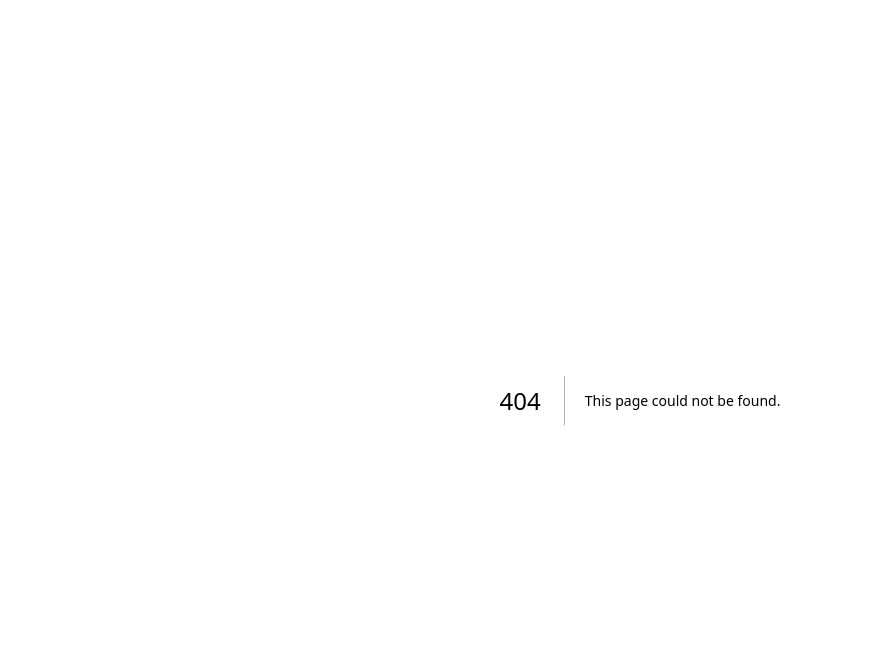
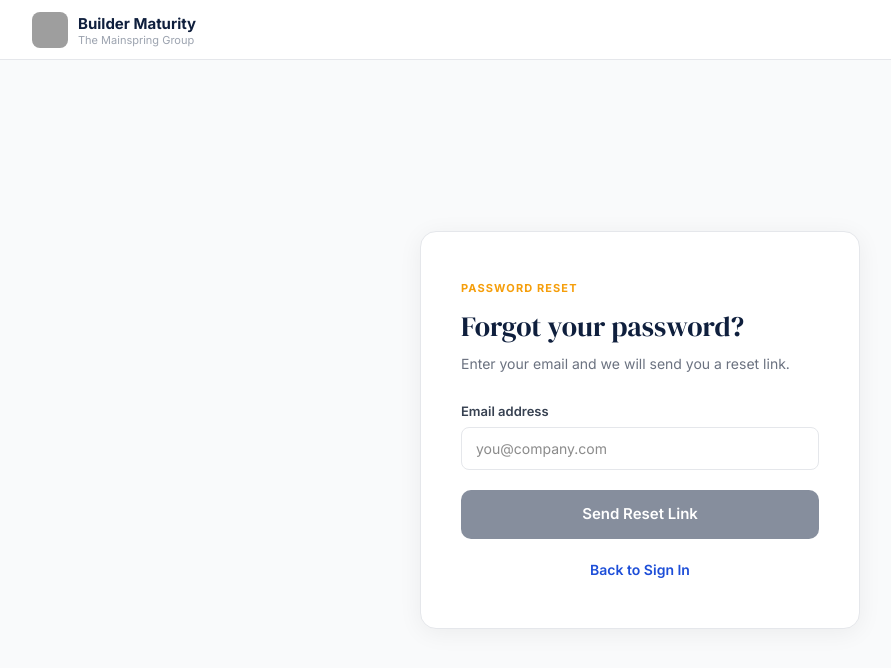
Before and after one commit to matt-tmg-hub/maturity, a Next.js app: page /forgot-password in a window 1280 px wide. Before the commit this address had no page. Shown: the top 668 px of the page, without its empty margins (0-891 px from the left). Built offline with nearby package versions, Linux system fonts and the light colour scheme; no server answers; grey boxes are pictures that could not be loaded.

Commit message:
Fix forgot password page

```diff
--- /dev/null
+++ b/app/forgot-password/page.tsx
@@ -0,0 +1,73 @@
+'use client'
+import { useState } from 'react'
+import { createClient } from '@/lib/supabase/client'
+
+export default function ForgotPasswordPage() {
+  const [email, setEmail] = useState('')
+  const [loading, setLoading] = useState(false)
+  const [sent, setSent] = useState(false)
+  const [error, setError] = useState('')
+  const supabase = createClient()
+
+  async function handleReset() {
+    if (!email) return
+    setLoading(true); setError('')
+    const { error } = await supabase.auth.resetPasswordForEmail(email, {
+      redirectTo: `${window.location.origin}/auth/reset-password`,
+    })
+    if (error) { setError(error.message); setLoading(false); return }
+    setSent(true); setLoading(false)
+  }
+
+  return (
+    <>
+      <style>{`
+        @import url('https://fonts.googleapis.com/css2?family=Inter:wght@400;500;600;700&family=DM+Serif+Display:ital@0;1&display=swap');
+        *,*::before,*::after{box-sizing:border-box;margin:0;padding:0}
+        body{font-family:'Inter',sans-serif;background:#f9fafb;min-height:100vh;}
+      `}</style>
+      <nav style={{background:'#fff',borderBottom:'1px solid #e5e7eb',padding:'0 2rem',height:60,display:'flex',alignItems:'center'}}>
+        <a href="/" style={{display:'flex',alignItems:'center',gap:10,textDecoration:'none'}}>
+          <img src="https://rkfkccefwlarscfjmncz.supabase.co/storage/v1/object/public/assets/Wht%20M%20Solid%20Blue%20Sq%20Clear%20Background.png" alt="Mainspring M" style={{width:36,height:36,borderRadius:8,display:'block'}} />
+          <div>
+            <div style={{fontSize:15,fontWeight:700,color:'#0f1f3d'}}>Builder Maturity</div>
+            <span style={{fontSize:11,color:'#9ca3af',display:'block',lineHeight:1}}>The Mainspring Group</span>
+          </div>
+        </a>
+      </nav>
+      <div style={{minHeight:'calc(100vh - 60px)',display:'flex',alignItems:'center',justifyContent:'center',padding:'40px 1rem'}}>
+        <div style={{background:'#fff',border:'1px solid #e5e7eb',borderRadius:16,padding:'48px 40px',width:'100%',maxWidth:440,boxShadow:'0 4px 24px rgba(0,0,0,0.06)'}}>
+          {sent ? (
+            <>
+              <div style={{width:56,height:56,background:'#dcfce7',borderRadius:'50%',display:'flex',alignItems:'center',justifyContent:'center',margin:'0 auto 20px'}}>
+                <svg width="24" height="24" viewBox="0 0 24 24" fill="none"><path d="M5 13l4 4L19 7" stroke="#16a34a" strokeWidth="2.5" strokeLinecap="round" strokeLinejoin="round"/></svg>
+              </div>
+              <h1 style={{fontFamily:"'DM Serif Display',serif",fontSize:26,color:'#0f1f3d',marginBottom:10,textAlign:'center'}}>Check your email</h1>
+              <p style={{fontSize:14,color:'#6b7280',lineHeight:1.7,textAlign:'center',marginBottom:28}}>We sent a reset link to <strong>{email}</strong>. Click it to set a new password.</p>
+              <a href="/login" style={{display:'block',textAlign:'center',padding:'12px',background:'#0f1f3d',color:'#fff',borderRadius:10,fontWeight:600,fontSize:14,textDecoration:'none'}}>Back to Sign In</a>
+            </>
+          ) : (
+            <>
+              <div style={{fontSize:11,fontWeight:700,letterSpacing:'.1em',textTransform:'uppercase',color:'#f59e0b',marginBottom:8}}>Password Reset</div>
+              <h1 style={{fontFamily:"'DM Serif Display',serif",fontSize:28,color:'#0f1f3d',marginBottom:6}}>Forgot your password?</h1>
+              <p style={{fontSize:14,color:'#6b7280',marginBottom:28}}>Enter your email and we will send you a reset link.</p>
+              {error && <div style={{background:'#fee2e2',border:'1px solid #fecaca',borderRadius:8,padding:'12px 16px',marginBottom:20,color:'#dc2626',fontSize:13}}>{error}</div>}
+              <div style={{marginBottom:20}}>
+                <label style={{display:'block',fontSize:13,fontWeight:600,color:'#374151',marginBottom:6}}>Email address</label>
+                <input type="email" value={email} onChange={e => setEmail(e.target.value)} onKeyDown={e => e.key === 'Enter' && handleReset()} placeholder="you@company.com"
+                  style={{width:'100%',padding:'10px 14px',border:'1px solid #e5e7eb',borderRadius:8,fontSize:14,outline:'none',fontFamily:'inherit'}} />
+              </div>
+              <button onClick={handleReset} disabled={loading || !email}
+                style={{width:'100%',padding:'13px',background:'#0f1f3d',color:'#fff',border:'none',borderRadius:10,fontSize:15,fontWeight:600,cursor:'pointer',opacity:loading||!email?0.5:1}}>
+                {loading ? 'Sending...' : 'Send Reset Link'}
+              </button>
+              <p style={{textAlign:'center',fontSize:14,color:'#6b7280',marginTop:20}}>
+                <a href="/login" style={{color:'#1d4ed8',fontWeight:600,textDecoration:'none'}}>Back to Sign In</a>
+              </p>
+            </>
+          )}
+        </div>
+      </div>
+    </>
+  )
+}
```
